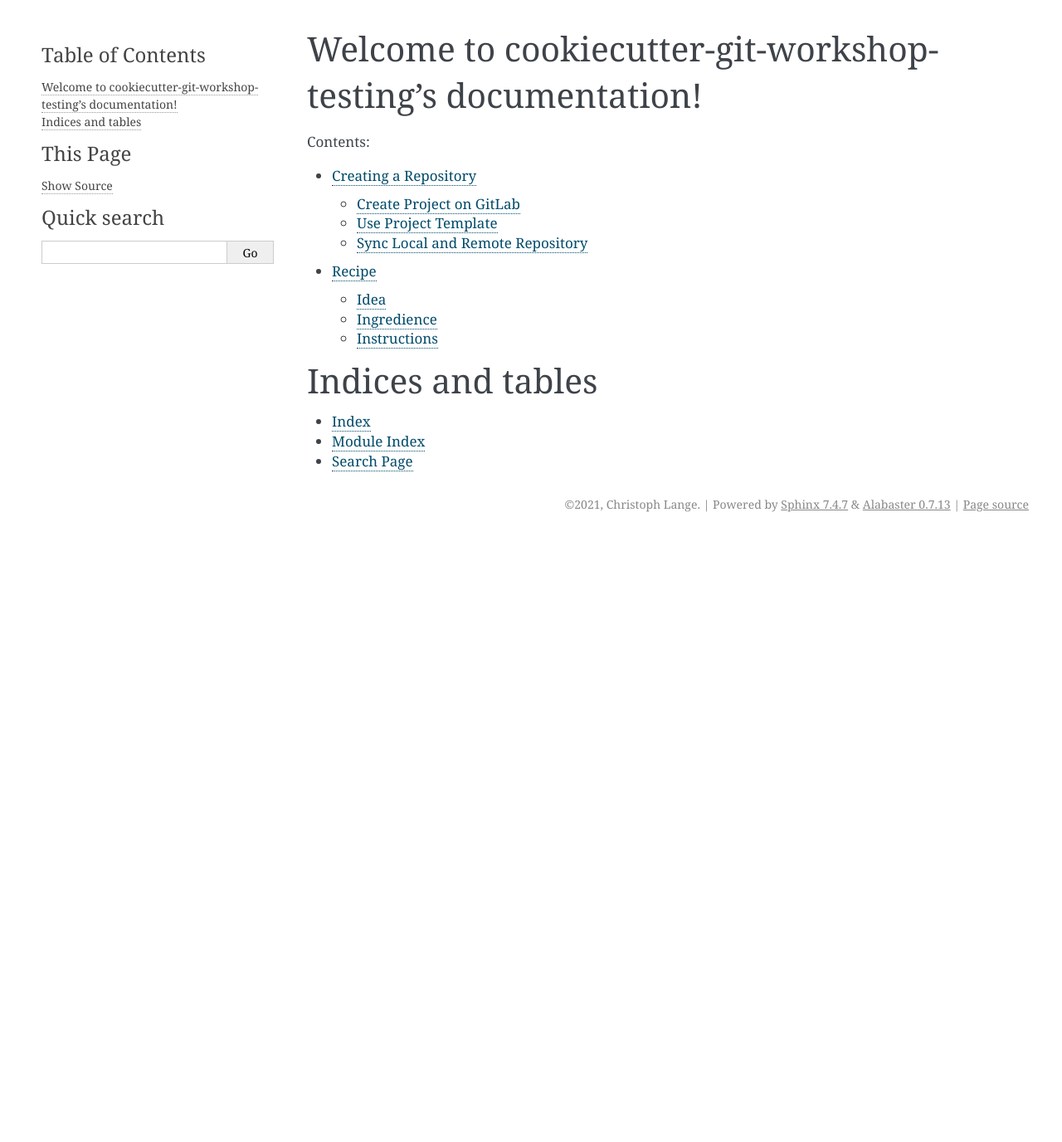
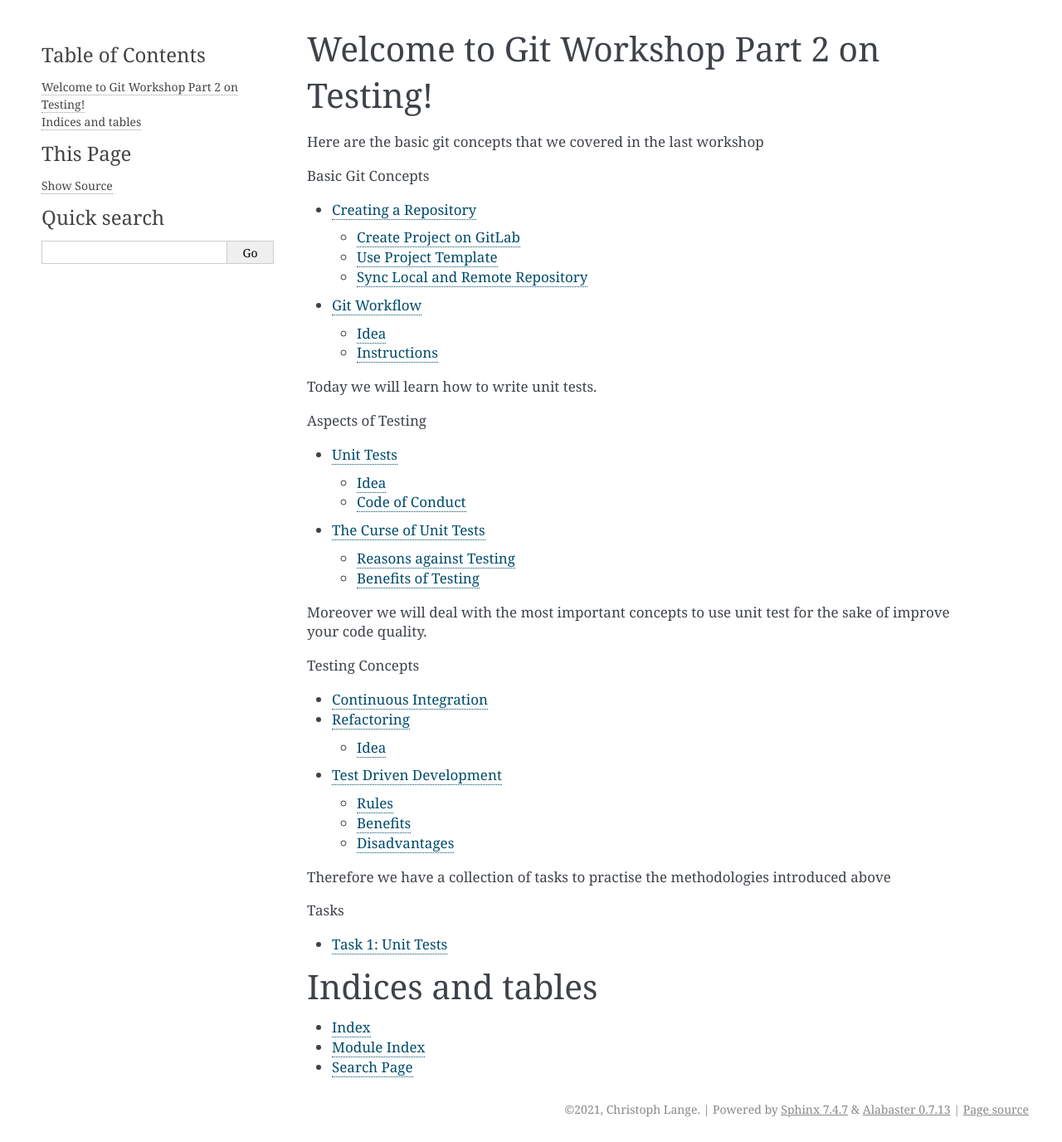
Before and after one commit to spirousschuh/cookiecutter-git-workshop-testing, a Sphinx documentation site: the page built from docs/index.rst, in a window 1280 px wide. Shown: the whole page at 83% size. Built offline with Sphinx 7.4.7, drawn with Linux system fonts in a browser that asks for light colours; before the commit the page ends 900 px from its top, so only the background shows below that.

Commit message:
first draft content of the workshop

```diff
--- /dev/null
+++ b/docs/continuous_integration.rst
@@ -0,0 +1,3 @@
+======================
+Continuous Integration
+======================
--- a/docs/index.rst
+++ b/docs/index.rst
@@ -1,12 +1,44 @@
-Welcome to cookiecutter-git-workshop-testing's documentation!
-=============================================================
+Welcome to Git Workshop Part 2 on Testing!
+==========================================
+
+Here are the basic git concepts that we covered in the last workshop
 
 .. toctree::
    :maxdepth: 2
-   :caption: Contents:
+   :caption: Basic Git Concepts
 
    new_repo
-   recipe
+   git_workflow
+
+Today we will learn how to write unit tests.
+
+.. toctree::
+   :maxdepth: 2
+   :caption: Aspects of Testing
+
+   unit_tests
+   the_curse
+
+Moreover we will deal with the most important concepts to use unit test for the
+sake of improve your code quality.
+
+.. toctree::
+   :maxdepth: 2
+   :caption: Testing Concepts
+
+   continuous_integration
+   refactoring
+   tdd
+
+Therefore we have a collection of tasks to practise the methodologies introduced
+above
+
+.. toctree::
+   :maxdepth: 2
+   :caption: Tasks
+
+   tasks/task_one
+
 
 
 
--- /dev/null
+++ b/docs/tasks/task_one.rst
@@ -0,0 +1,3 @@
+==================
+Task 1: Unit Tests
+==================
--- /dev/null
+++ b/docs/tdd.rst
@@ -0,0 +1,33 @@
+=======================
+Test Driven Development
+=======================
+
+
+Rules
+_____
+
+The idea behind test driven development is to start writing a test, before
+you do any coding. If you want to be strict about it the following rules lead
+you to glory and honor.
+
+* just write code to pass a failing unit test
+* once the unit test passes you are not allowed to continue on the coding side
+
+Benefits
+________
+
+* start coding from general apects to specifics
+
+  * What do I need?
+  * How does the interface look like?
+  * What are the parameters?
+
+* focus on a small pieces (an iterative approach)
+* issues do not accumulate
+* ensures 100 % code coverage
+
+Disadvantages
+_____________
+
+* works well on greenfield projects
+* counter intuitive
--- /dev/null
+++ b/docs/the_curse.rst
@@ -0,0 +1,32 @@
+=======================
+The Curse of Unit Tests
+=======================
+
+Reasons against Testing
+_______________________
+
+There is a couple of "reasons" out there why people do not want to test their
+code
+
+* my project is late
+* do not touch my code it works
+* my code is untestable
+* I just work on the project myself
+
+No doubt testing your code is hard now, but working on non-tested code is
+much harder in the long term. Its kind of an investment that will pay off in
+the future.
+
+Benefits of Testing
+___________________
+
+How tested code makes your life easier:
+
+* more certainty on how it works
+* increases trustworthiness
+* reduces technical depth
+* documents the usage of your code
+* puts yourself into your users' shoes
+* fosters good coding practices
+* focus on your current task and forget about the rest of the code
+* Be lazy! let the computer do the check
--- /dev/null
+++ b/docs/unit_tests.rst
@@ -0,0 +1,46 @@
+==========
+Unit Tests
+==========
+
+Idea
+____
+
+We want to test a unit of code to make sure it does what we expect, i.e.
+
+.. code-block:: python
+
+   def test_addition():
+       # given
+       summands = [3, 2]
+
+       # when
+       the_sum = sum(summands)
+
+       # then
+       assert the_sum == 5
+
+Main ingredience of a unit test
+
+* test data
+* the functionality you want to test
+* meaningful assert statements
+
+Code of Conduct
+_______________
+
+Some things to keep in mind when writing your unit tests.
+
+
++--------------------------+--------------------------+
+| Does                     | Do nots                  |
++==========================+==========================+
+| bring your own test data | API calls                |
++--------------------------+--------------------------+
+| temporary files          | read test data from files|
++--------------------------+--------------------------+
+| negative control         | mocks                    |
++--------------------------+--------------------------+
+| self-sufficiency         |                          |
++--------------------------+--------------------------+
+| focus on your own package|                          |
++--------------------------+--------------------------+
```
Also changed, not shown: docs/git_workflow.rst (renamed from docs/recipe.rst, +3 -13 lines), docs/refactoring.rst (added, +24 -0 lines).
